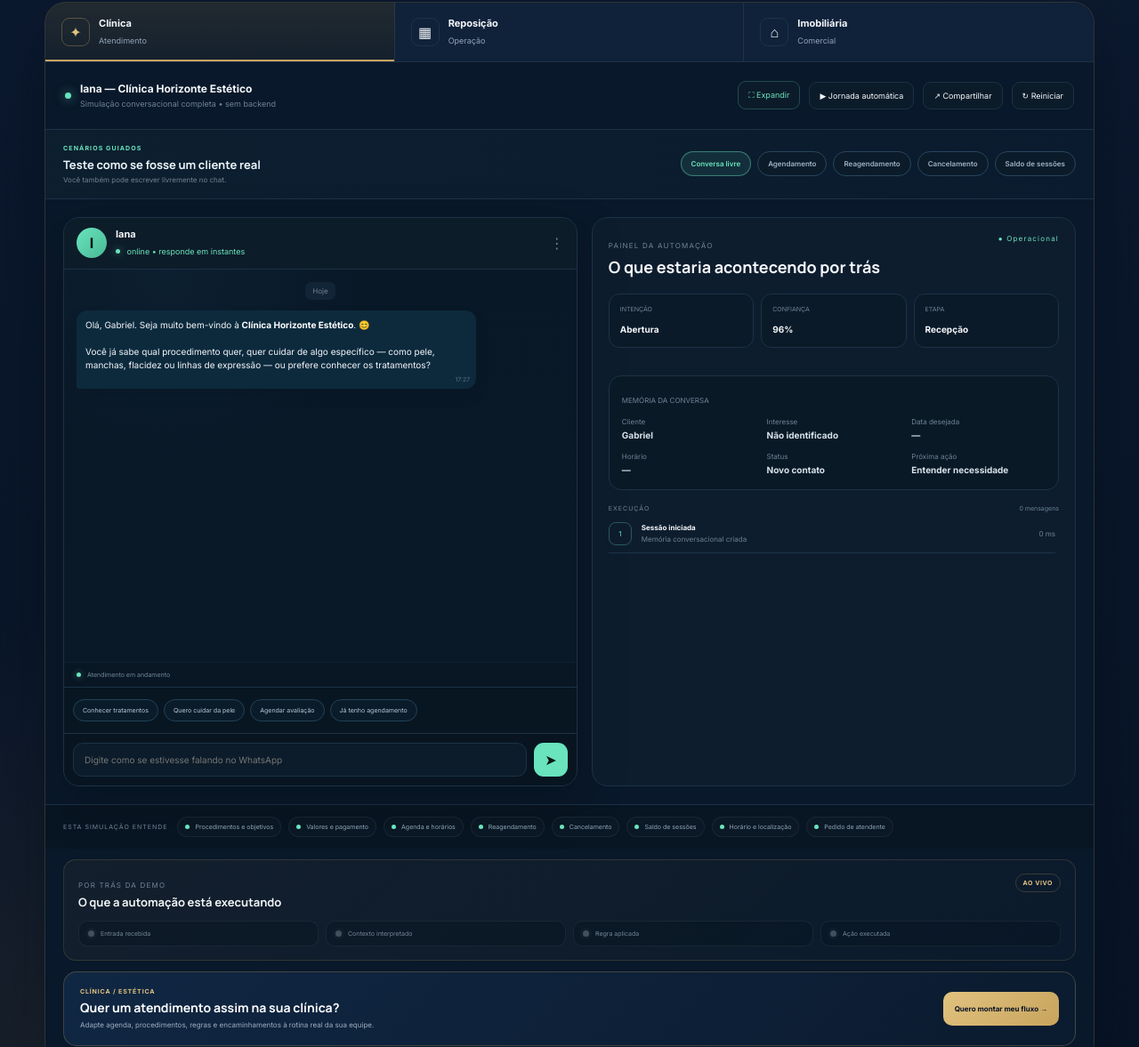
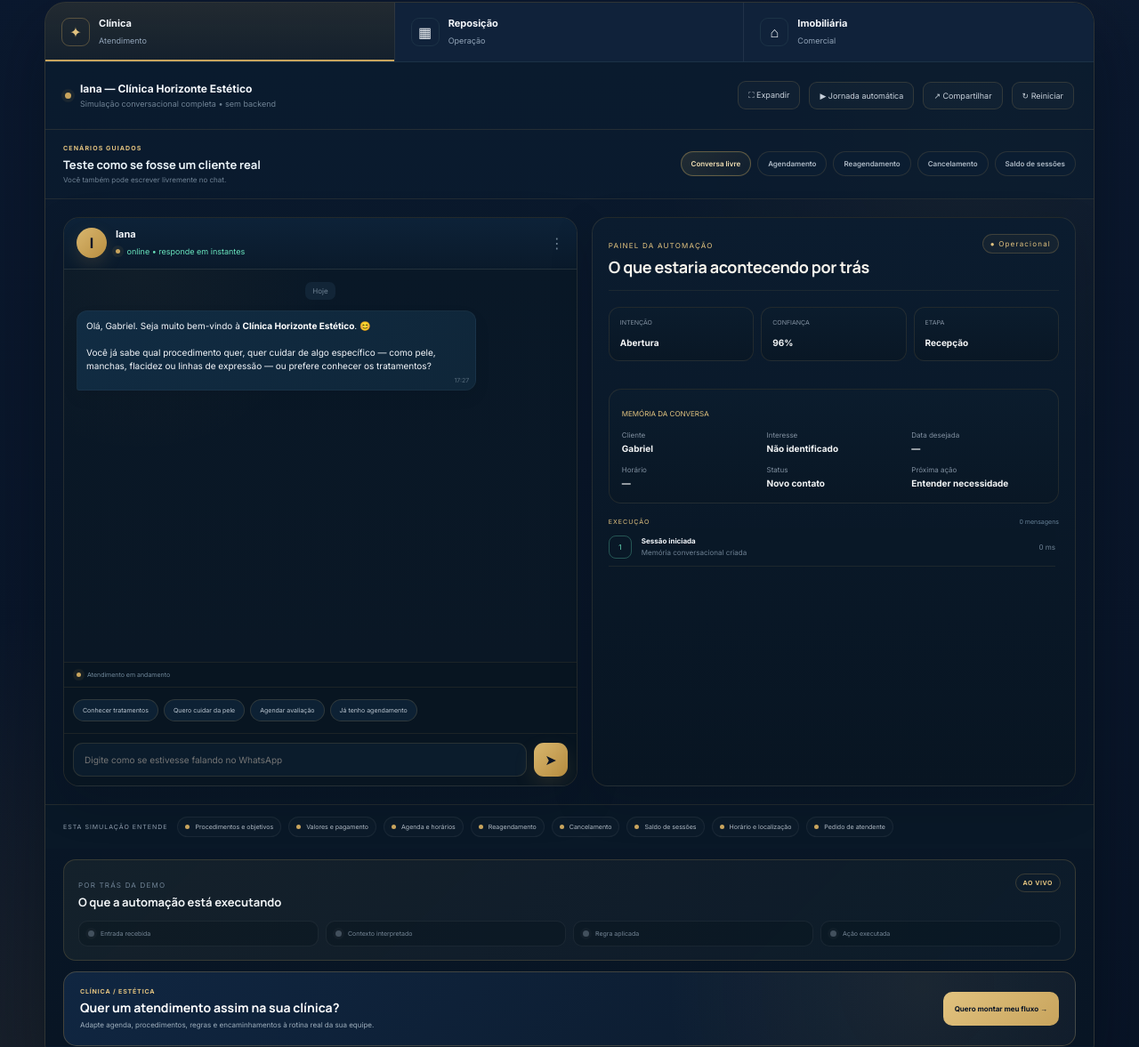
Before and after one commit to gabrieelwilliam-source/Site-automacao, a plain HTML site: page index.html in a window 1280 px wide. Shown: the part 3047-4224 px from the top of the page at 89% size. Drawn offline with Linux system fonts and the light colour scheme.

Commit message:
style: alinha demo clínica à identidade navy e gold

```diff
--- a/styles.css
+++ b/styles.css
@@ -1056,3 +1056,199 @@ input[type="range"]{accent-color:var(--gold)}
 .demo-context-cta>a:hover{transform:translateY(-1px);box-shadow:0 10px 24px rgba(200,164,93,.14)}
 .hero-copy .button-secondary[href="#contato"]{border-color:rgba(200,164,93,.35)}
 @media(max-width:680px){.demo-live-status{margin:10px 10px 0;padding:12px}.demo-live-steps{grid-template-columns:1fr 1fr}.demo-context-cta{margin:10px;align-items:flex-start;flex-direction:column;padding:14px}.demo-context-cta>a{width:100%}}
+
+
+/* ===== V21 — refinamento premium da demo clínica ===== */
+#demo-clinica{
+  background:
+    radial-gradient(circle at 88% 8%,rgba(200,164,93,.055),transparent 24%),
+    linear-gradient(180deg,#0b1a2e,#081524);
+}
+#demo-clinica .demo-panel-head,
+#demo-clinica .clinic-scenarios{
+  background:rgba(10,27,47,.74);
+  border-color:rgba(200,164,93,.12);
+}
+#demo-clinica .demo-panel-head{
+  border-bottom-color:rgba(200,164,93,.14);
+}
+#demo-clinica .live-dot,
+#demo-clinica .online-dot,
+#demo-clinica .clinic-statusline>span,
+#demo-clinica .health{
+  color:var(--gold-2)!important;
+}
+#demo-clinica .live-dot,
+#demo-clinica .online-dot,
+#demo-clinica .clinic-statusline>span{
+  background:var(--gold)!important;
+  box-shadow:0 0 0 4px rgba(200,164,93,.08)!important;
+}
+#demo-clinica .ghost-button{
+  border-color:rgba(200,164,93,.18);
+  background:rgba(255,255,255,.025);
+  color:#c7d0da;
+}
+#demo-clinica .ghost-button:hover{
+  border-color:rgba(200,164,93,.38);
+  color:var(--gold-2);
+  background:rgba(200,164,93,.05);
+}
+#demo-clinica .scenario-copy span,
+#demo-clinica .automation-head>div>span,
+#demo-clinica .context-card>span,
+#demo-clinica .appointment-preview-head>span,
+#demo-clinica .trace-title>span{
+  color:var(--gold-2)!important;
+}
+#demo-clinica .scenario-btn{
+  border-color:rgba(200,164,93,.16);
+  background:#0b1d31;
+  color:#aebac6;
+}
+#demo-clinica .scenario-btn:hover,
+#demo-clinica .scenario-btn.active{
+  border-color:rgba(200,164,93,.42);
+  background:linear-gradient(135deg,rgba(200,164,93,.13),rgba(200,164,93,.035));
+  color:#f1dfb4;
+}
+#demo-clinica .phone-card,
+#demo-clinica .automation-card{
+  border-color:rgba(200,164,93,.14);
+  background:linear-gradient(180deg,#0b1c2f,#081522);
+  box-shadow:0 18px 50px rgba(3,10,19,.16);
+}
+#demo-clinica .phone-header{
+  background:linear-gradient(180deg,#0d2238,#0a1a2b);
+  border-bottom-color:rgba(200,164,93,.12);
+}
+#demo-clinica .avatar{
+  background:linear-gradient(135deg,#d8b66e,#b98e40);
+  color:#0b1727;
+  box-shadow:0 8px 20px rgba(200,164,93,.16);
+}
+#demo-clinica .clinic-chat-real{
+  background:
+    radial-gradient(circle at 15% 0%,rgba(200,164,93,.04),transparent 32%),
+    linear-gradient(180deg,#091827,#0a1725);
+}
+#demo-clinica .clinic-chat-real .msg.bot{
+  background:linear-gradient(135deg,#112c43,#0f2639);
+  border:1px solid rgba(255,255,255,.035);
+}
+#demo-clinica .clinic-chat-real .msg.user{
+  background:linear-gradient(135deg,#8f6f35,#b98e40);
+  color:#0b1727;
+}
+#demo-clinica .clinic-statusline,
+#demo-clinica .clinic-quick-real,
+#demo-clinica .chat-form{
+  background:#081521;
+  border-color:rgba(200,164,93,.10);
+}
+#demo-clinica .clinic-quick-real button{
+  border-color:rgba(200,164,93,.18);
+  background:#0d2134;
+  color:#b9c4cf;
+}
+#demo-clinica .clinic-quick-real button:hover{
+  border-color:rgba(200,164,93,.38);
+  color:var(--gold-2);
+}
+#demo-clinica .chat-form input{
+  background:#0b1c2c;
+  border-color:rgba(200,164,93,.16);
+}
+#demo-clinica .chat-form input:focus{
+  border-color:rgba(200,164,93,.46);
+  box-shadow:0 0 0 3px rgba(200,164,93,.07);
+}
+#demo-clinica .chat-form button{
+  background:linear-gradient(135deg,#d8b66e,#b98e40)!important;
+  color:#091426!important;
+  box-shadow:0 10px 24px rgba(200,164,93,.14);
+}
+#demo-clinica .automation-head{
+  border-bottom:1px solid rgba(200,164,93,.09);
+  padding-bottom:14px;
+}
+#demo-clinica .automation-head h3{
+  color:#f6f3ec;
+  letter-spacing:-.02em;
+}
+#demo-clinica .health{
+  border:1px solid rgba(200,164,93,.24);
+  background:rgba(200,164,93,.055);
+  padding:5px 8px;
+  border-radius:999px;
+}
+#demo-clinica .mini-kpis>div,
+#demo-clinica .context-card{
+  border-color:rgba(200,164,93,.13);
+  background:linear-gradient(180deg,#0b1c2d,#091725);
+}
+#demo-clinica .mini-kpis span,
+#demo-clinica .context-card p{
+  color:#8190a0;
+}
+#demo-clinica .mini-kpis b,
+#demo-clinica .context-card b{
+  color:#f3f5f6;
+}
+#demo-clinica .appointment-preview{
+  border-color:rgba(200,164,93,.28);
+  background:
+    linear-gradient(135deg,rgba(200,164,93,.10),rgba(200,164,93,.025)),
+    #0b1c2b;
+  box-shadow:inset 0 1px 0 rgba(255,255,255,.02);
+}
+#demo-clinica .appointment-preview i{
+  color:var(--gold-2);
+  border-color:rgba(200,164,93,.28);
+  background:rgba(200,164,93,.055);
+}
+#demo-clinica .appointment-preview h4{
+  color:#f4f1e9;
+}
+#demo-clinica .appointment-preview p{
+  border-color:rgba(200,164,93,.12);
+  background:#091827;
+}
+#demo-clinica .clinic-trace-real>div{
+  border-color:rgba(200,164,93,.10);
+  background:#091827;
+}
+#demo-clinica .clinic-trace-real i{
+  background:var(--gold)!important;
+  color:#091426!important;
+}
+#demo-clinica .clinic-capabilities{
+  border-color:rgba(200,164,93,.13);
+  background:#091827;
+}
+#demo-clinica .clinic-capabilities>span{
+  color:#8d9baa;
+}
+#demo-clinica .clinic-capabilities>div{
+  color:#aeb8c2;
+}
+#demo-clinica .clinic-capabilities i{
+  background:var(--gold)!important;
+}
+#demo-clinica .demo-live-status{
+  border-color:rgba(200,164,93,.20);
+  background:
+    linear-gradient(135deg,rgba(200,164,93,.055),rgba(255,255,255,.008)),
+    #0a1928;
+}
+#demo-clinica .demo-context-cta{
+  background:
+    radial-gradient(circle at 85% 20%,rgba(200,164,93,.08),transparent 30%),
+    linear-gradient(135deg,#102641,#0b192a);
+}
+@media(max-width:680px){
+  #demo-clinica .automation-card,
+  #demo-clinica .phone-card{
+    border-radius:14px;
+  }
+}
```
